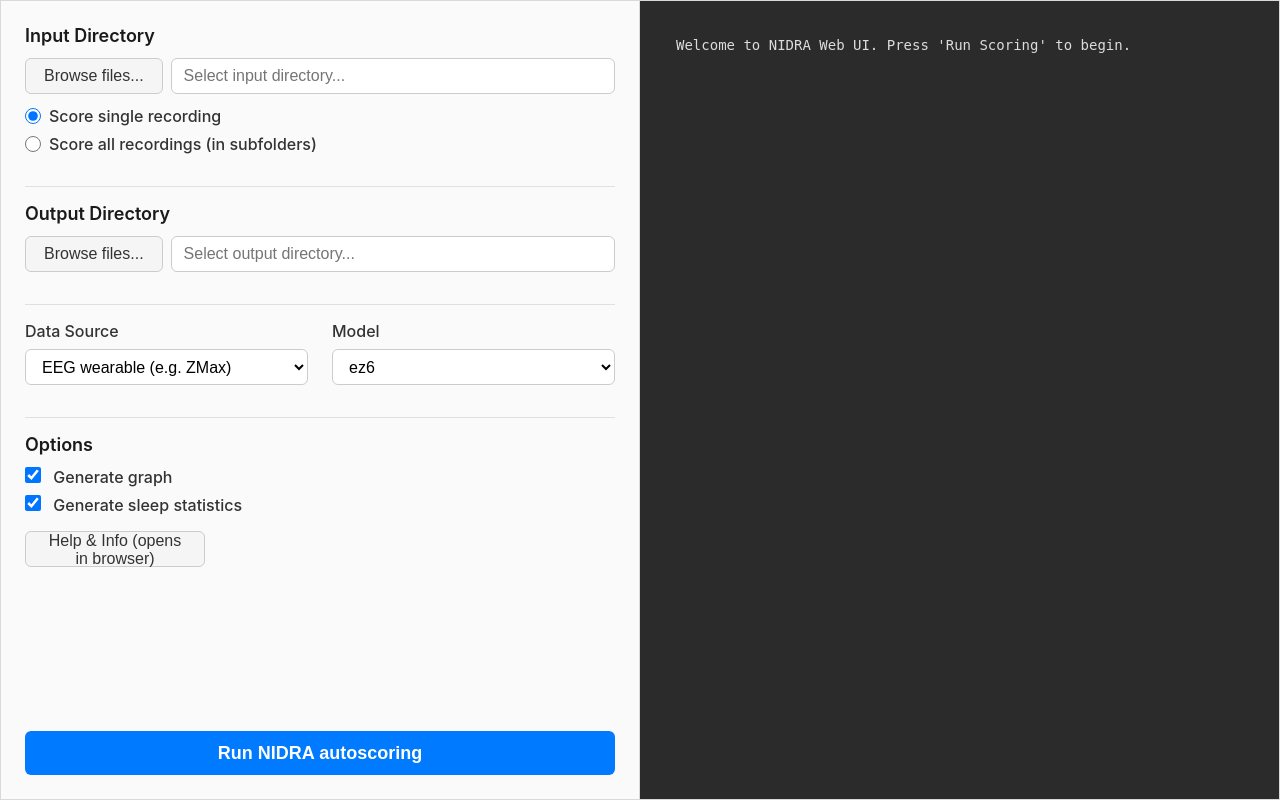
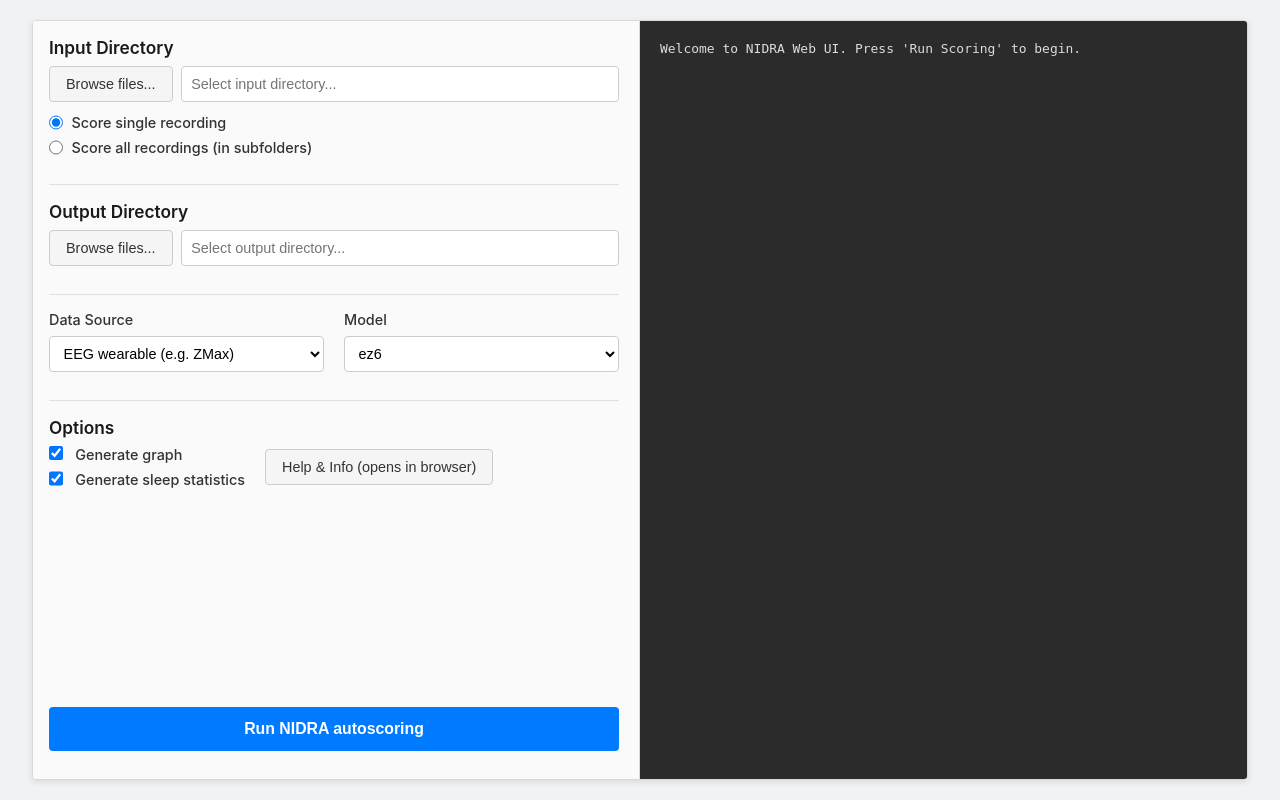
Before and after one commit to paulzerr/nidra, a Flask app: page / in a window 1280 px wide. Run offline with Flask 3, Linux system fonts and the light colour scheme.

Commit message:
made sizes relative to ensure consistent display

```diff
--- a/NIDRA/nidra_gui/resources/static/script.js
+++ b/NIDRA/nidra_gui/resources/static/script.js
@@ -156,30 +156,4 @@
     // The initial status check is not required and can clear the welcome message.
     // Polling will now begin only after the user starts a scoring task.
 
-    // --- Dynamic Font Sizing ---
-    function adjustFontSize() {
-        const baseWidth = 1200; // The window width at which the base font size is optimal
-        const minWidth = 800;   // The minimum window width to consider for scaling
-        const baseFontSize = 16; // Corresponds to :root --base-font-size in CSS
-        const minFontSize = 12;  // Minimum font size to prevent text from becoming too small
-
-        let windowWidth = window.innerWidth;
-        let newSize;
-
-        if (windowWidth > baseWidth) {
-            newSize = baseFontSize;
-        } else if (windowWidth < minWidth) {
-            newSize = minFontSize;
-        } else {
-            // Linearly scale font size between minWidth and baseWidth
-            const widthRatio = (windowWidth - minWidth) / (baseWidth - minWidth);
-            newSize = minFontSize + (baseFontSize - minFontSize) * widthRatio;
-        }
-
-        document.documentElement.style.fontSize = `${newSize}px`;
-    }
-
-    // Adjust font size on initial load and on window resize
-    window.addEventListener('resize', adjustFontSize);
-    adjustFontSize(); // Initial call
 });
--- a/NIDRA/nidra_gui/resources/static/style.css
+++ b/NIDRA/nidra_gui/resources/static/style.css
@@ -1,8 +1,7 @@
 /* --- CSS Variables and Reset --- */
 :root {
-    --base-font-size: 16px;
-    --spacing-unit: 1rem;
-    --border-radius: 0.375rem;
+    --spacing-unit: 1vmin;
+    --border-radius: 0.5vmin;
     --text-color: #333;
     --primary-color: #007aff;
     --light-gray: #f0f2f5;
@@ -16,7 +15,7 @@
 }
 
 html {
-    font-size: var(--base-font-size);
+    font-size: 1.8vmin; /* Base font size relative to viewport's smaller dimension */
 }
 
 body {
@@ -32,55 +31,56 @@
 /* --- Main Layout --- */
 .container {
     display: flex;
-    width: 100%;
-    height: 100%;
+    width: 95vw;
+    height: 95vh;
     background-color: #ffffff;
-    box-shadow: 0 0.25rem 0.75rem rgba(0, 0, 0, 0.1);
+    box-shadow: 0 0.25vmin 0.75vmin rgba(0, 0, 0, 0.1);
     overflow: hidden;
-    border: 1px solid var(--border-color);
+    border: 0.1vmin solid var(--border-color);
+    border-radius: var(--border-radius);
 }
 
 .panel {
     display: flex;
     flex-direction: column;
-    padding: clamp(1rem, 2.5vw, 1.5rem);
+    padding: 2vmin;
     overflow-y: auto;
 }
 
 .left-panel {
     flex: 1 1 50%;
-    min-width: 320px;
-    border-right: 1px solid var(--border-color);
+    border-right: 0.1vmin solid var(--border-color);
     background-color: #fafafa;
+    padding-right: 2.5vmin;
 }
 
 .right-panel {
     flex: 1 1 50%;
-    min-width: 320px;
     background-color: #2b2b2b;
     color: #f0f0f0;
+    padding: 1.5vmin;
 }
 
 /* --- Controls & Typography --- */
 .control-group {
-    margin-bottom: var(--spacing-unit);
+    margin-bottom: 1.5vmin;
 }
 
 .control-group h2 {
-    font-size: clamp(1rem, 2vw, 1.125rem);
+    font-size: 1.2em;
     font-weight: 600;
-    margin-bottom: 0.75rem;
+    margin-bottom: 1vmin;
     color: #1a1a1a;
 }
 
 hr {
     border: none;
-    border-top: 1px solid #e0e0e0;
-    margin: var(--spacing-unit) 0;
+    border-top: 0.1vmin solid #e0e0e0;
+    margin: 2vmin 0;
 }
 
 label {
-    font-size: clamp(0.875rem, 1.5vw, 1rem);
+    font-size: 1em;
     font-weight: 500;
     color: var(--text-color);
 }
@@ -89,31 +89,31 @@
 .file-input-group {
     display: flex;
     align-items: center;
-    gap: 0.5rem;
+    gap: 1vmin;
 }
 
 input[type="text"], select {
     width: 100%;
-    padding: 0.5rem 0.75rem;
-    border: 1px solid #ccc;
+    padding: 0.8vmin 1.2vmin;
+    border: 0.1vmin solid #ccc;
     border-radius: var(--border-radius);
-    font-size: clamp(0.875rem, 1.5vw, 1rem);
+    font-size: 1em;
     background-color: #fff;
-    height: 2.25rem;
+    height: 4.5vmin;
 }
 
 .browse-btn, .help-btn {
     flex-shrink: 0;
-    padding: 0 1.125rem;
-    border: 1px solid #ccc;
+    padding: 0 2vmin;
+    border: 0.1vmin solid #ccc;
     border-radius: var(--border-radius);
     cursor: pointer;
-    font-size: clamp(0.875rem, 1.5vw, 1rem);
+    font-size: 1em;
     font-weight: 500;
     transition: background-color 0.2s ease;
     background-color: #f5f5f5;
     color: var(--text-color);
-    height: 2.25rem;
+    height: 4.5vmin;
 }
 
 .browse-btn:hover, .help-btn:hover {
@@ -121,10 +121,10 @@
 }
 
 .radio-group {
-    margin-top: 0.75rem;
+    margin-top: 1.5vmin;
     display: flex;
     flex-direction: column;
-    gap: 0.5rem;
+    gap: 1vmin;
 }
 
 .radio-group label {
@@ -134,47 +134,53 @@
 }
 
 input[type="radio"], input[type="checkbox"] {
-    margin-right: 0.5rem;
-    width: 1rem;
-    height: 1rem;
+    margin-right: 1vmin;
+    width: 1.8vmin;
+    height: 1.8vmin;
 }
 
 .horizontal-group {
     display: flex;
     flex-wrap: wrap;
-    gap: 1.5rem;
+    gap: 2.5vmin;
     align-items: flex-end;
 }
 
 .sub-group {
     flex: 1;
-    min-width: 150px;
+    min-width: 15vmin;
 }
 
 .sub-group label {
     display: block;
-    margin-bottom: 0.5rem;
+    margin-bottom: 1vmin;
+}
+
+.options-group {
+    display: flex;
+    align-items: center;
+    gap: 2.5vmin;
+    margin-bottom: 1.5vmin;
 }
 
 .checkbox-group {
     display: flex;
     flex-direction: column;
-    gap: 0.5rem;
-    margin-bottom: var(--spacing-unit);
+    gap: 1vmin;
 }
 
 .help-btn {
-    width: 100%;
-    max-width: 180px;
+    flex-shrink: 0;
 }
 
 /* --- Run Button --- */
 .run-btn {
     margin-top: auto;
+    margin-bottom: 1.5vmin;
     width: 100%;
-    height: 2.75rem;
-    padding: 0 1rem;
-    font-size: clamp(1rem, 2vw, 1.125rem);
+    height: 5.5vmin;
+    padding: 0 1.5vmin;
+    font-size: 1.1em;
     font-weight: 600;
     border: none;
     border-radius: var(--border-radius);
@@ -198,15 +204,15 @@
     flex-grow: 1;
     background-color: #2b2b2b;
     color: #dcdcdc;
-    border-radius: 0.25rem;
+    border-radius: 0.4vmin;
     overflow-y: auto;
     font-family: 'Menlo', 'Consolas', 'Monaco', monospace;
-    font-size: clamp(0.8125rem, 1.5vw, 0.875rem);
+    font-size: 0.9em;
     height: 100%;
 }
 
 .console-output pre {
-    padding: 0.75rem;
+    padding: 1vmin;
     white-space: pre-wrap;
     word-wrap: break-word;
 }
--- a/NIDRA/nidra_gui/resources/templates/index.html
+++ b/NIDRA/nidra_gui/resources/templates/index.html
@@ -55,11 +55,13 @@
 
             <div class="control-group">
                 <h2>{{ texts["OPTIONS_TITLE"] }}</h2>
-                <div class="checkbox-group">
-                    <label><input type="checkbox" id="gen-plot" checked> {{ texts["OPTIONS_PLOT"] }}</label>
-                    <label><input type="checkbox" id="gen-stats" checked> {{ texts["OPTIONS_STATS"] }}</label>
+                <div class="options-group">
+                    <div class="checkbox-group">
+                        <label><input type="checkbox" id="gen-plot" checked> {{ texts["OPTIONS_PLOT"] }}</label>
+                        <label><input type="checkbox" id="gen-stats" checked> {{ texts["OPTIONS_STATS"] }}</label>
+                    </div>
+                    <button id="help-btn" class="help-btn">{{ texts["HELP_TITLE"] }}</button>
                 </div>
-                <button id="help-btn" class="help-btn">{{ texts["HELP_TITLE"] }}</button>
             </div>
 
             <button id="run-btn" class="run-btn">{{ texts["RUN_BUTTON"] }}</button>
```
Also changed, not shown: NIDRA/nidra_gui/launcher.py (+8 -1 lines), NIDRA/nidra_gui/neutralino.config.json (+5 -5 lines).
